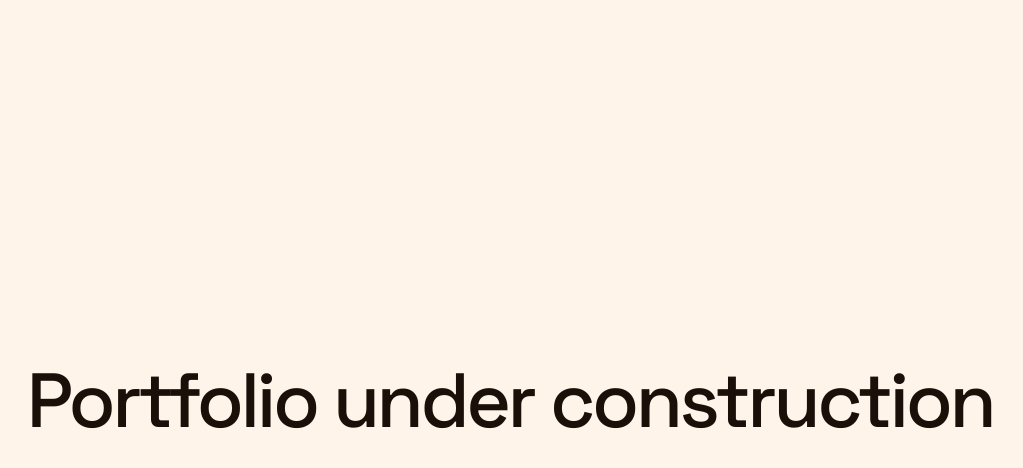
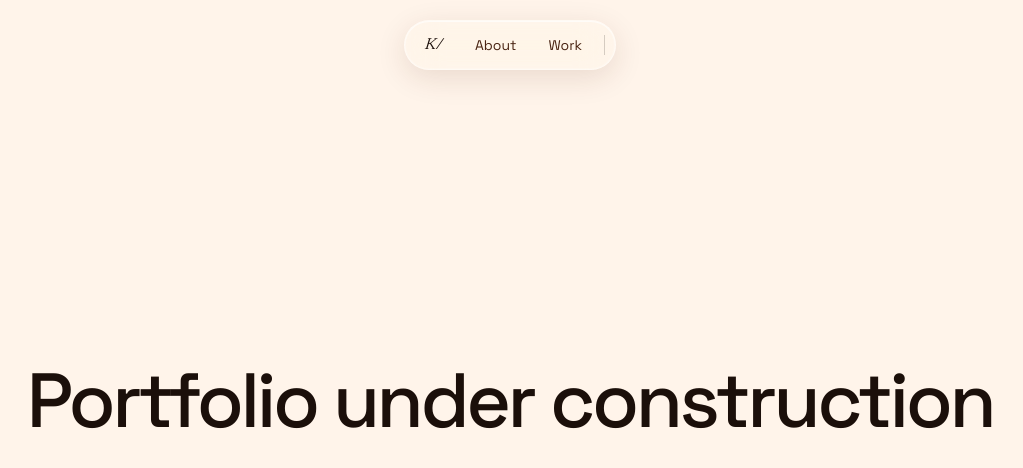
Before and after one commit to kikebeses/portfolio, a React (Vite) app: page / in a window 1280 px wide. Shown: the top 468 px of the page, without its empty margins (130-1153 px from the left). Built offline with nearby package versions, Linux system fonts and the light colour scheme.

Commit message:
feat(header): añade la cabecera flotante con la navegación

```diff
--- a/src/App.tsx
+++ b/src/App.tsx
@@ -1,12 +1,16 @@
 import { useTranslation } from 'react-i18next'
+import Header from './components/Header'
 
 function App() {
   const { t } = useTranslation()
 
   return (
-    <main className="flex min-h-dvh items-center justify-center bg-surface px-gutter text-ink">
-      <h1 className="text-heading font-medium">{t('app.placeholder')}</h1>
-    </main>
+    <div id="top" className="relative min-h-dvh overflow-x-clip text-ink">
+      <Header />
+      <main className="flex min-h-dvh items-center justify-center bg-surface px-gutter">
+        <h1 className="text-heading font-medium">{t('app.placeholder')}</h1>
+      </main>
+    </div>
   )
 }
 
--- /dev/null
+++ b/src/components/Header.tsx
@@ -0,0 +1,33 @@
+import { useTranslation } from 'react-i18next'
+import NavLink from './NavLink'
+
+function Header() {
+  const { t } = useTranslation()
+
+  return (
+    <header className="fixed inset-x-0 top-5 z-30 flex justify-center px-3">
+      <nav
+        aria-label={t('header.navLabel')}
+        className="flex items-center gap-1 rounded-full border border-glass-border bg-glass p-1.5 shadow-glass backdrop-blur-glass backdrop-saturate-180"
+      >
+        <NavLink
+          href="#top"
+          label={t('header.homeLabel')}
+          className="font-serif text-base tracking-label text-ink italic"
+        >
+          {t('header.logo')}
+        </NavLink>
+        {/* The full pill does not fit on phones: section links appear from `sm` */}
+        <NavLink href="#sobre-mi" className="hidden text-sm text-muted sm:block">
+          {t('header.about')}
+        </NavLink>
+        <NavLink href="#proyectos" className="hidden text-sm text-muted sm:block">
+          {t('header.projects')}
+        </NavLink>
+        <span aria-hidden="true" className="mx-1 h-5 w-px bg-line" />
+      </nav>
+    </header>
+  )
+}
+
+export default Header
--- /dev/null
+++ b/src/components/NavLink.tsx
@@ -0,0 +1,23 @@
+import type { ReactNode } from 'react'
+
+interface NavLinkProps {
+  href: string
+  children: ReactNode
+  /** Accessible name, for when the visible text is not descriptive (e.g. the logo). */
+  label?: string
+  className?: string
+}
+
+function NavLink({ href, children, label, className = '' }: NavLinkProps) {
+  return (
+    <a
+      href={href}
+      aria-label={label}
+      className={`rounded-full px-3.5 py-2.25 transition-[background-color,box-shadow,color,scale] duration-350 ease-soft hover:scale-105 hover:text-ink hover:liquid-glass ${className}`}
+    >
+      {children}
+    </a>
+  )
+}
+
+export default NavLink
--- a/src/locales/en.json
+++ b/src/locales/en.json
@@ -4,5 +4,12 @@
   },
   "app": {
     "placeholder": "Portfolio under construction"
+  },
+  "header": {
+    "navLabel": "Main",
+    "logo": "K/",
+    "homeLabel": "Kike, back to top",
+    "about": "About",
+    "projects": "Work"
   }
 }
--- a/src/locales/es.json
+++ b/src/locales/es.json
@@ -4,5 +4,12 @@
   },
   "app": {
     "placeholder": "Portfolio en construcción"
+  },
+  "header": {
+    "navLabel": "Principal",
+    "logo": "K/",
+    "homeLabel": "Kike, volver al inicio",
+    "about": "Sobre mí",
+    "projects": "Proyectos"
   }
 }
```
Also changed, not shown: 1 other file (tests, documents, lock files or other folders).
